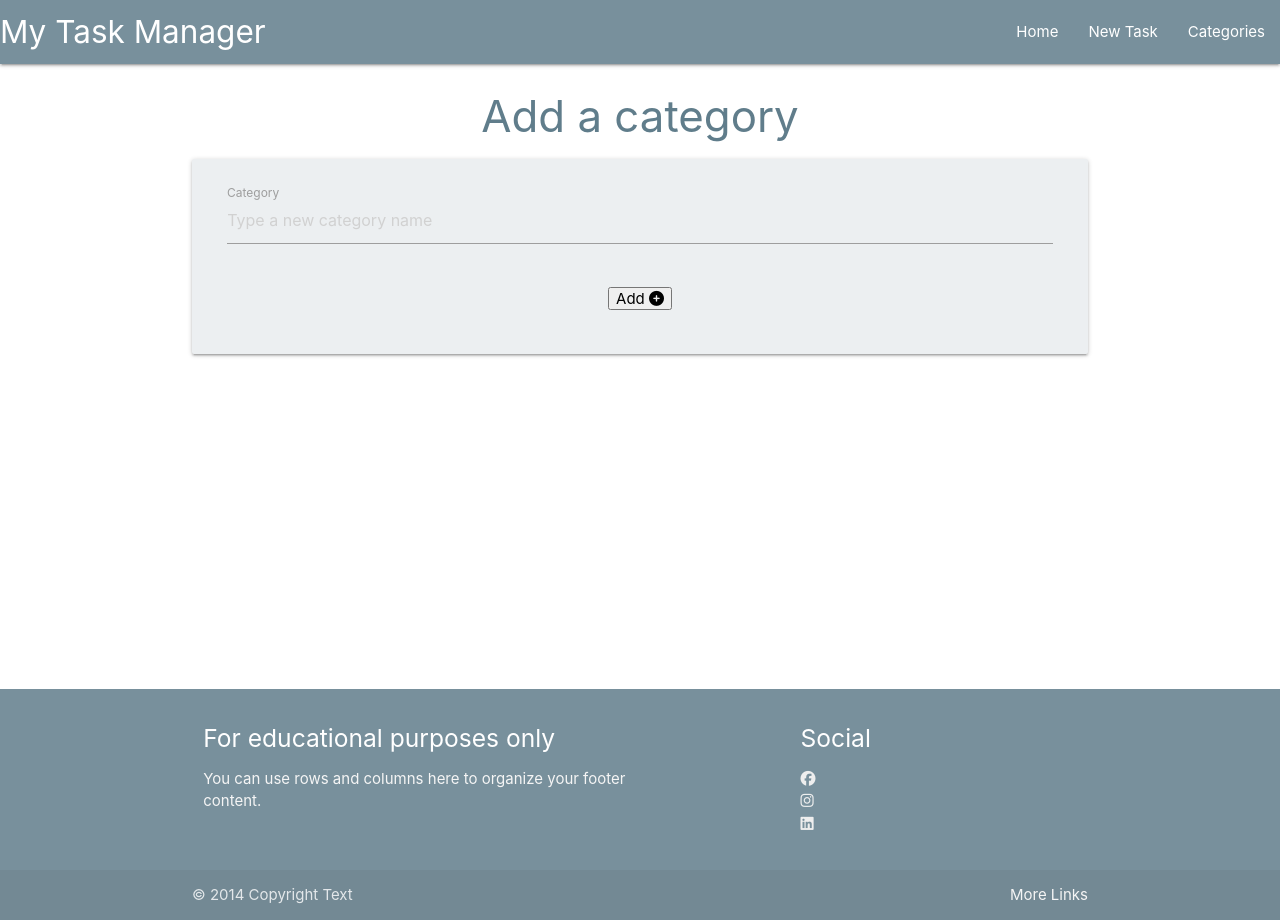
After one commit to fabianlien/flask-sqlalchemy-materialize-demo, a Flask app: page /add_category in a window 1280 px wide. The commit adds this page. Run offline with Flask 2, Linux system fonts and the light colour scheme; some libraries are stand-ins or nearby versions.

Commit message:
add categories and add_category templates and materialize html. add route to post form

```diff
--- a/taskmanager/routes.py
+++ b/taskmanager/routes.py
@@ -1,4 +1,4 @@
-from flask import render_template
+from flask import render_template, request, redirect, url_for
 from taskmanager import app, db
 from taskmanager.models import Category, Task
 
@@ -6,3 +6,18 @@ from taskmanager.models import Category, Task
 @app.route("/")
 def home():
     return render_template("tasks.html")
+
+
+@app.route("/categories")
+def categories():
+    return render_template("categories.html")
+
+
+@app.route("/add_category", methods=["GET", "POST"])
+def add_category():
+    if request.method == "POST":
+        category = Category(category_name=request.form.get("category_name"))
+        db.session.add(category)
+        db.session.commit()
+        return redirect(url_for("categories"))
+    return render_template("add_category.html")
--- /dev/null
+++ b/taskmanager/templates/add_category.html
@@ -0,0 +1,24 @@
+{% extends "base.html" %}
+{% block content %}
+
+<h3 class="blue-grey-text darken-4 center-align">Add a category</h3>
+
+<div class="row card-panel blue-grey lighten-5">
+    <form class="col s12" method="POST" action="{{ url_for('add_category') }}">
+        <div class="row">
+            <div class="input-field col s12">
+                <input placeholder="Type a new category name" name="category_name" id="category_name" type="text" minlength="3" maxlength="25" class="validate">
+                <label for="category_name">Category</label>
+            </div>
+        </div>
+        <div class="row">
+            <div class="col s12 center-align">
+                <button type="submit">
+                    Add <i class="fa-solid fa-circle-plus"></i>
+                </button>
+            </div>
+        </div>
+    </form>
+</div>
+
+{% endblock %}
--- a/taskmanager/templates/base.html
+++ b/taskmanager/templates/base.html
@@ -20,13 +20,15 @@
               <ul class="right hide-on-med-and-down">
                 <li><a href="{{ url_for('home') }}">Home</a></li>
                 <li><a href="">New Task</a></li>
-                <li><a href="">Categories</a></li>
+                <li><a href="{{ url_for('categories') }}">Categories</a></li>
               </ul>
             </div>
           </nav>
 
           <ul class="sidenav" id="mobile-demo">
             <li><a href="{{ url_for('home') }}">Home</a></li>
+            <li><a href="">New Task</a></li>
+            <li><a href="{{ url_for('categories') }}">Categories</a></li>
           </ul>
     </header>
 
```
Also changed, not shown: taskmanager/templates/categories.html (added, +13 -0 lines).
